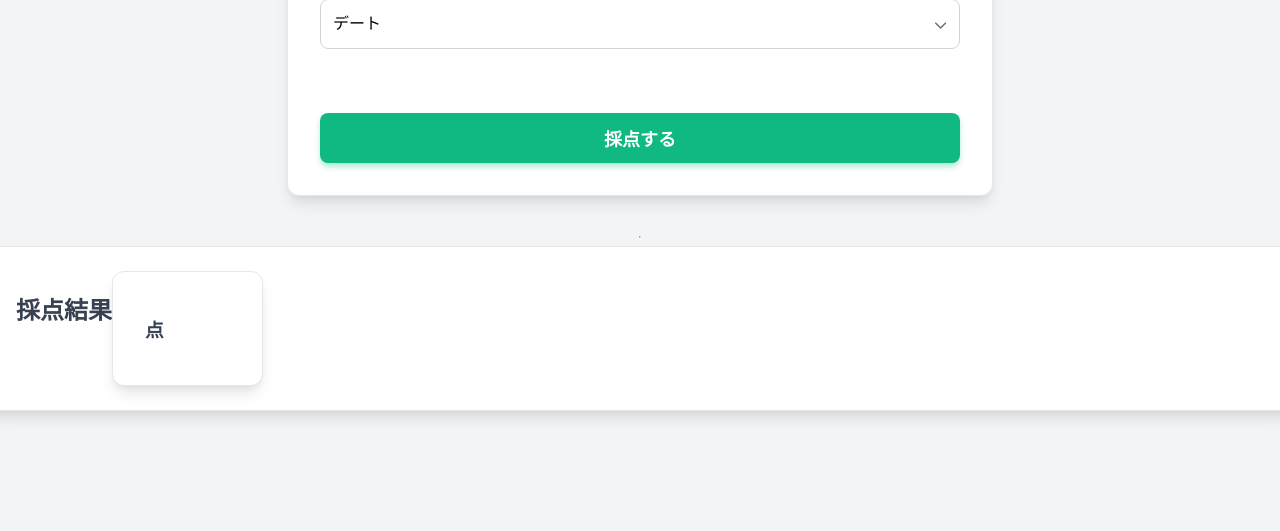
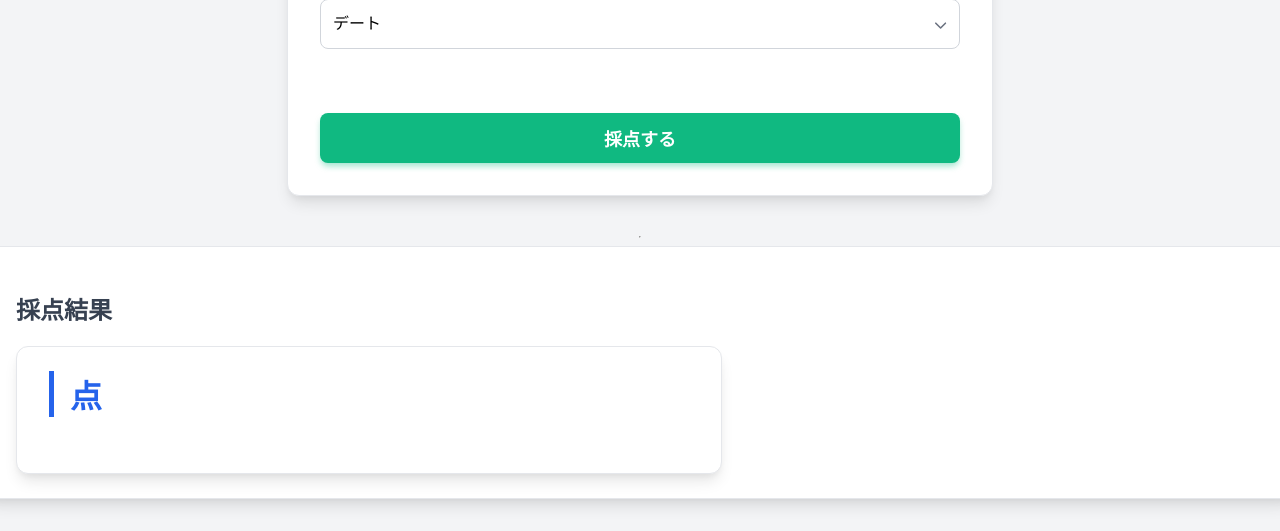
Before and after one commit to kado0314/PBLcamera, a Flask app: template scoring/templates/saiten.html in a window 1280 px wide. Shown: the part 620-1151 px from the top of the page. Before the commit the page ends 1038 px from the top, so only its background shows below. Run offline with Flask 3, Linux system fonts and the light colour scheme; the template is opened without the code that fills it, so the values that code supplies are empty.

Commit message:
Update fashion.css

```diff
--- a/static/css/fashion.css
+++ b/static/css/fashion.css
@@ -150,7 +150,20 @@ button[type="submit"]:hover {
     padding: 1.5rem 2rem;
     max-width: 100%;
     width: 100%;
+    flex-wrap: wrap;
+}
+
+.res-body {
     display: flex;
+}
+
+.res-body h3 {
+    font-size: 2rem;
+    font-weight: 800;
+    color: var(--primary-blue);
+    border-left: 5px solid var(--primary-blue);
+    padding-left: 1rem;
+    margin-top: 0;
 }
 
 /* 採点結果 */
@@ -162,15 +175,6 @@ button[type="submit"]:hover {
     padding: 1.5rem 2rem;
     max-width: 640px;
     width: 100%;
-}
-
-.rating h2 {
-    font-size: 2rem;
-    font-weight: 800;
-    color: var(--primary-blue);
-    border-left: 5px solid var(--primary-blue);
-    padding-left: 1rem;
-    margin-top: 0;
 }
 
 .rating p {
```
